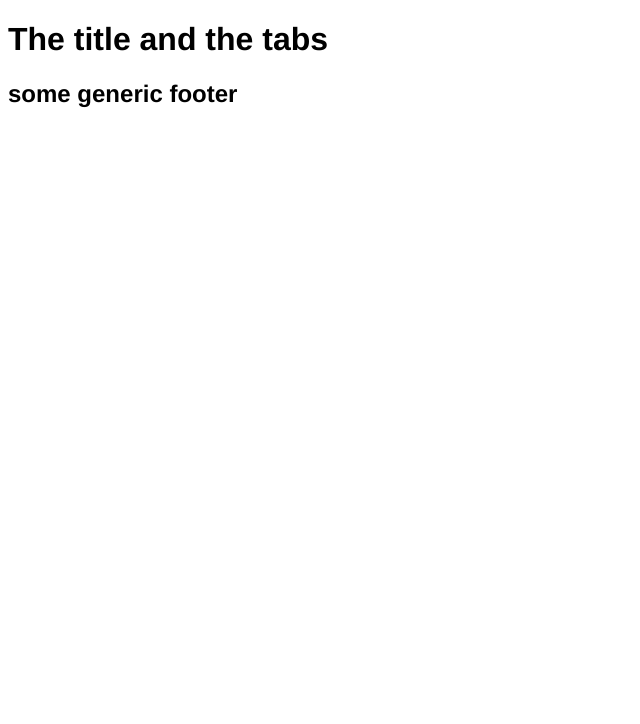
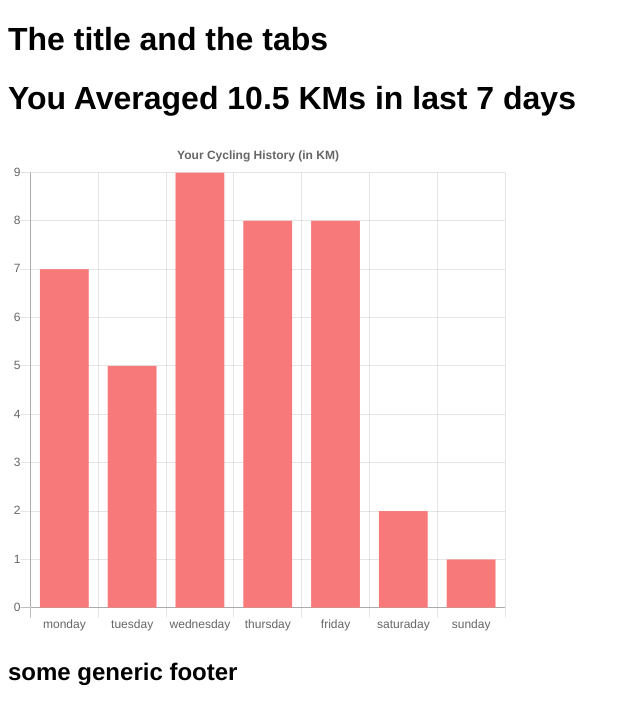
Before and after one commit to RushilDaya/re-cycle, a Vue app in the folder frontend/: page / in a window 1280 px wide. Shown: the top 724 px of the page, without its empty margins (0-640 px from the left). Built offline with nearby package versions, Linux system fonts and the light colour scheme.

Commit message:
added outline of chart

```diff
--- a/frontend/package.json
+++ b/frontend/package.json
@@ -10,7 +10,9 @@
     "build": "node build/build.js"
   },
   "dependencies": {
+    "chart.js": "^2.7.3",
     "vue": "^2.5.2",
+    "vue-chartjs": "^3.4.0",
     "vue-router": "^3.0.1"
   },
   "devDependencies": {
--- /dev/null
+++ b/frontend/src/components/MainPageComponents/BarChart.js
@@ -0,0 +1,13 @@
+import { Bar, mixins } from 'vue-chartjs'
+const { reactiveProp } = mixins
+
+export default {
+  extends: Bar,
+  mixins: [reactiveProp],
+  props: ['options'],
+  mounted () {
+    // this.chartData is created in the mixin.
+    // If you want to pass options please create a local options object
+    this.renderChart(this.chartData, this.options)
+  }
+}
--- a/frontend/src/components/MainPageComponents/CyclingGraphArea.vue
+++ b/frontend/src/components/MainPageComponents/CyclingGraphArea.vue
@@ -1,20 +1,51 @@
 <template>
-    <div>
-        <h1> {{test}} </h1>
+    <div style="max-width:500px">
+        <bar-chart :chart-data="datacollection" :options="options"></bar-chart>
     </div>
 </template>
 
 <script>
+import BarChart from './BarChart.js';
 export default {
     name:'CyclingGraphArea',
+    components:{BarChart},
     data(){
         return{
-            test:''
+            datacollection: null,
+            options:{
+                title:{
+                    display: true,
+                    text: 'Your Cycling History (in KM)'
+                },
+                scales: {
+                    yAxes: [{
+                        ticks: {
+                            beginAtZero:true
+                        }
+                    }]
+                },
+                legend:{
+                    display:false
+                }
+            }
         }
     },
     mounted(){
-        // this.$http.get(this.FLASK_URL)
-        //     .then(response => this.test = response.data)
+     this.fillData()
+    },
+    methods:{
+      fillData () {
+        this.datacollection = {
+          labels: ['monday', 'tuesday','wednesday', 'thursday', 'friday','saturaday','sunday'],
+          datasets: [
+            {
+              label: 'Daily Cycle (KM)',
+              backgroundColor: '#f87979',
+              data: [7, 5, 9, 8, 8,2,1]
+            }
+          ]
+        }
+      }
     }
 }
 </script>
--- a/frontend/src/components/MainPageComponents/DisplayAverageArea.vue
+++ b/frontend/src/components/MainPageComponents/DisplayAverageArea.vue
@@ -1,11 +1,18 @@
 <template>
     <div>
+        <h1> You Averaged {{average}} KMs in last {{num_days}} days </h1>
     </div>
 </template>
 
 <script>
 export default {
-    name:'DisplayAverageArea'
+    name:'DisplayAverageArea',
+    data(){
+        return {
+            average: 10.5,
+            num_days: 7
+        }
+    }
 }
 </script>
 
```
Also changed, not shown: 1 other file (tests, documents, lock files or other folders).
